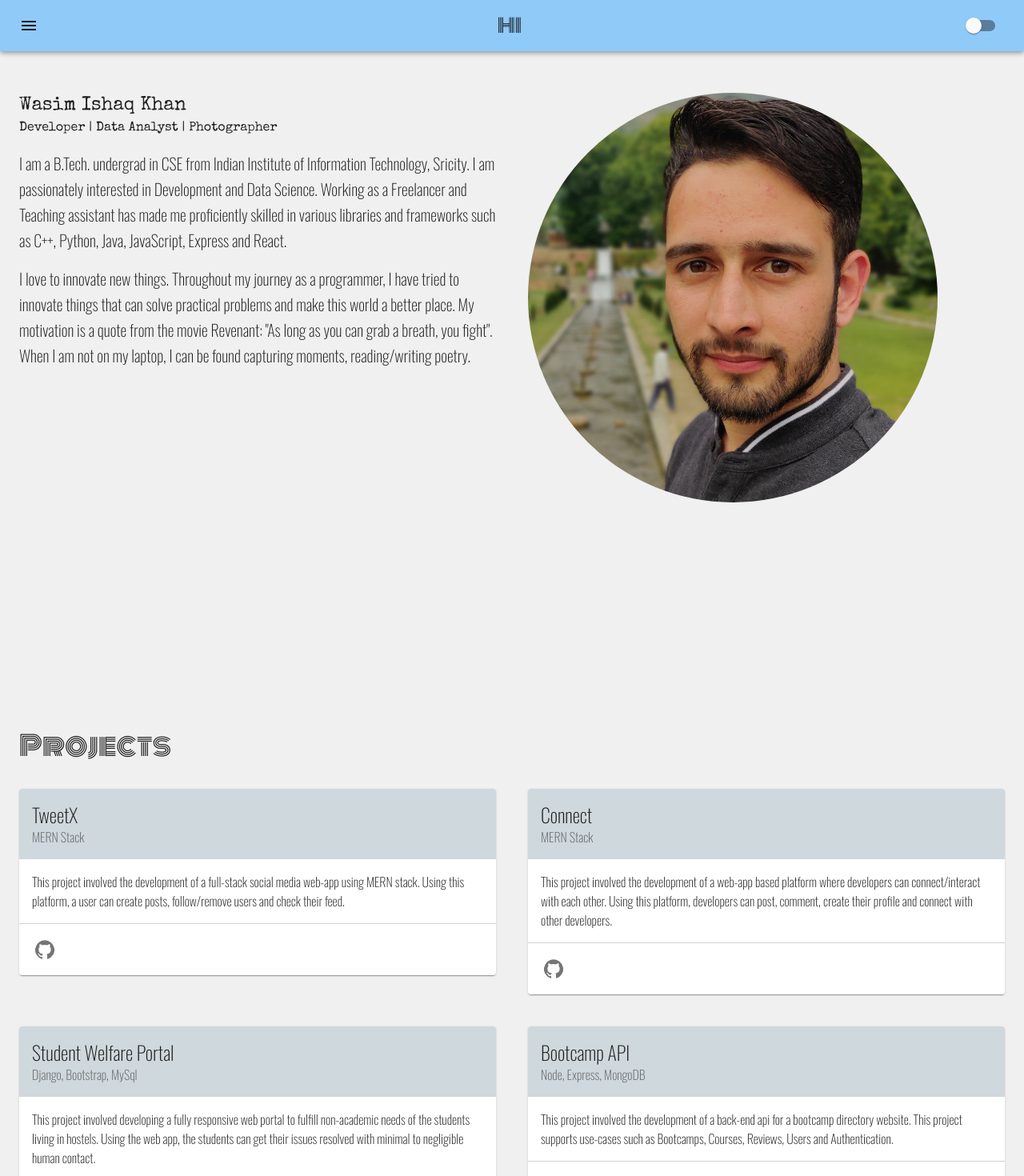
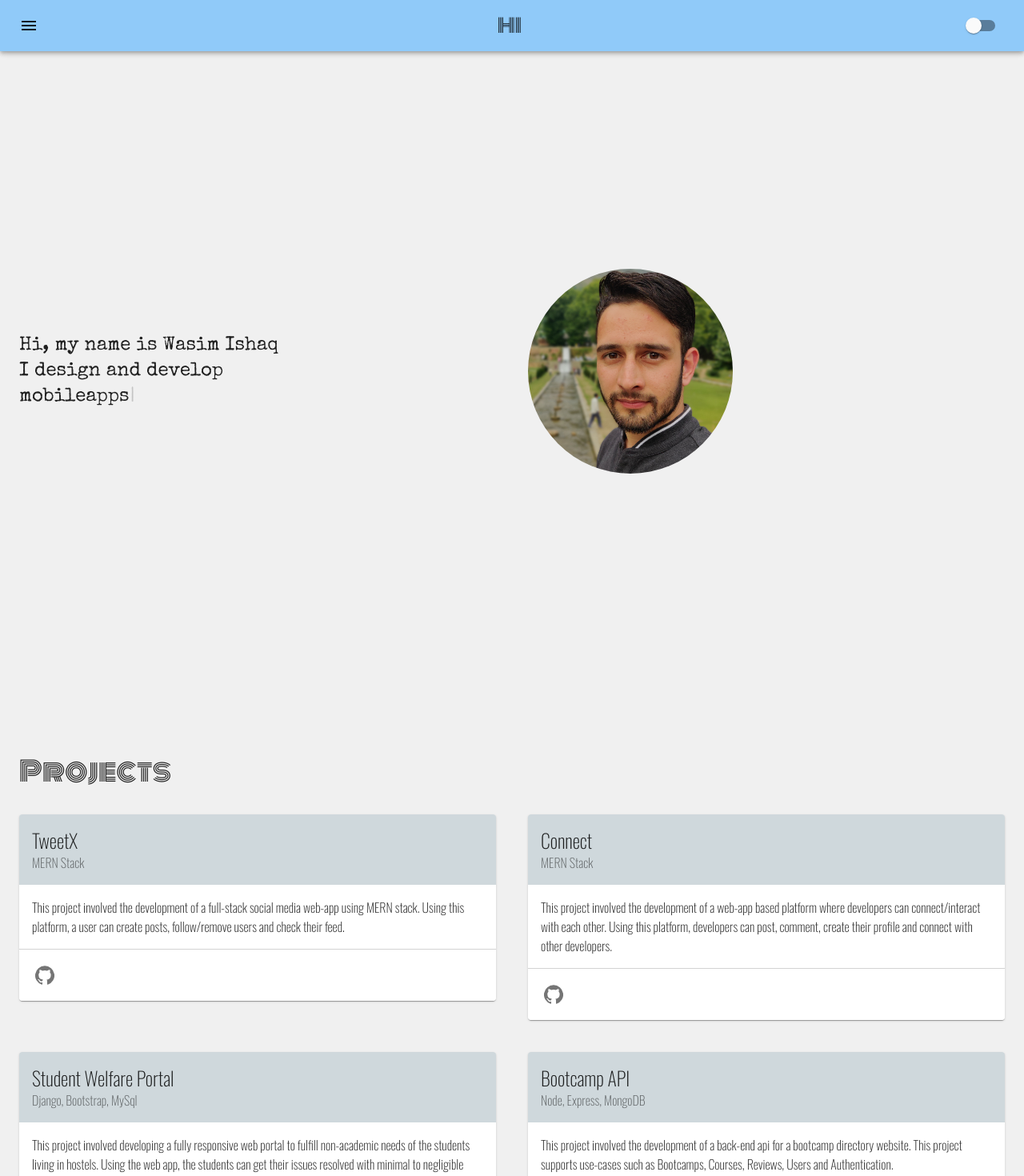
Before and after one commit to wasim919/wasim919.github.io, a React (Create React App) app: page / in a window 1280 px wide. Shown: the top 1470 px of the page at 80% size. Built offline with nearby package versions, Linux system fonts and the light colour scheme.

Commit message:
animations added

```diff
--- a/package.json
+++ b/package.json
@@ -13,6 +13,8 @@
 		"react": "^17.0.1",
 		"react-dom": "^17.0.1",
 		"react-scripts": "4.0.1",
+		"react-spring": "^8.0.27",
+		"typewriter-effect": "^2.17.0",
 		"web-vitals": "^0.2.4"
 	},
 	"scripts": {
--- a/src/components/Connect.jsx
+++ b/src/components/Connect.jsx
@@ -20,7 +20,7 @@ const useStyles = makeStyles((theme) => ({
 export default function Connect({ id }) {
 	const classes = useStyles()
 	return (
-		<div style={{ marginTop: "2rem" }}>
+		<div style={{ marginTop: "5rem" }}>
 			<Typography className={classes.titleStyle} variant="h4">
 				Connect
 			</Typography>
--- a/src/components/Experience.jsx
+++ b/src/components/Experience.jsx
@@ -7,7 +7,7 @@ import ExperienceListComponent from "./ExperienceListComponent"
 
 const useStyles = makeStyles((theme) => ({
 	mainContainer: {
-		marginTop: "3rem"
+		marginTop: "5rem"
 	},
 	titleStyle: {
 		fontFamily: "Monoton",
--- a/src/components/Formal Info.jsx
+++ b/src/components/Formal Info.jsx
@@ -28,7 +28,7 @@ import { formalInfo } from "../content"
 
 const useStyles = makeStyles((theme) => ({
 	mainContainer: {
-		marginTop: "3rem"
+		marginTop: "5rem"
 	},
 	titleStyle: {
 		fontFamily: "Monoton",
--- a/src/components/MyBio.jsx
+++ b/src/components/MyBio.jsx
@@ -1,6 +1,8 @@
 import React from "react"
 
 import { Grid, Typography, Avatar } from "@material-ui/core"
+
+import Typewriter from "typewriter-effect"
 
 import { useStyles } from "./MyBio.theme"
 import { bio } from "../content"
@@ -9,17 +11,43 @@ export default function MyBio({ id }) {
 	const classes = useStyles()
 	return (
 		<Grid className={classes.gridStyle} container>
-			<Grid container spacing={5} className={classes.innerGridStyle}>
+			<Grid container spacing={5} alignItems="center" justify="center" className={classes.innerGridStyle}>
 				<Grid item sm={12} md={6}>
 					<Typography id={id} className={classes.myName} variant="h5">
-						Wasim Ishaq Khan
+						Hi, my name is Wasim Ishaq
 					</Typography>
-					<Typography className={classes.myName}>Developer | Data Analyst | Photographer</Typography>
-					{(bio || []).map((ele, index) => (
+					<Typography style={{ display: "flex" }} id={id} className={classes.myName} variant="h5">
+						I design and develop&nbsp;
+					</Typography>
+					<Typography style={{ display: "flex" }} id={id} className={classes.myName} variant="h5">
+						<Typewriter
+							options={{
+								loop: true
+							}}
+							onInit={(typewriter) => {
+								typewriter
+									.typeString("webapps")
+									.pauseFor(1000)
+									.deleteAll()
+									.typeString("mobileapps")
+									.pauseFor(1000)
+									.deleteAll()
+									.typeString("ui/ux")
+									.pauseFor(1000)
+									.deleteAll()
+									.typeString("things")
+									.pauseFor(1000)
+									.deleteAll()
+									.start()
+							}}
+						/>
+					</Typography>
+					{/* <Typography className={classes.myName}>Developer | Data Analyst | Photographer</Typography> */}
+					{/* {(bio || []).map((ele, index) => (
 						<Typography key={index} variant="h6" className={classes.bioStyle}>
 							{ele}
 						</Typography>
-					))}
+					))} */}
 				</Grid>
 				<Grid item sm={12} md={6}>
 					<Avatar className={classes.myPhotoStyle} alt="My Photo" src="./images/Wasim.jpeg"></Avatar>
--- a/src/components/MyBio.theme.js
+++ b/src/components/MyBio.theme.js
@@ -2,12 +2,12 @@ import { makeStyles } from "@material-ui/core"
 
 export const useStyles = makeStyles((theme) => ({
 	gridStyle: {
-		[theme.breakpoints.up("md")]: {
-			height: "100vh"
-		}
+		// [theme.breakpoints.up("md")]: {
+		height: "100vh"
+		// }
 	},
 	innerGridStyle: {
-		marginTop: "2rem"
+		// marginTop: "2rem"
 	},
 	myName: {
 		fontFamily: "Special Elite, cursive"
@@ -15,14 +15,20 @@ export const useStyles = makeStyles((theme) => ({
 	bioStyle: {
 		marginTop: "1rem"
 	},
-	myPhotoStyle: {
-		width: 0,
-		height: 0
+	// myPhotoStyle: {
+	// 	width: 0,
+	// 	height: 0
+	// },
+	[theme.breakpoints.down("md")]: {
+		myPhotoStyle: {
+			width: "256px",
+			height: "256px"
+		}
 	},
 	[theme.breakpoints.up("md")]: {
 		myPhotoStyle: {
-			width: "512px",
-			height: "512px"
+			width: "256px",
+			height: "256px"
 		}
 	}
 }))
--- a/src/components/Projects.jsx
+++ b/src/components/Projects.jsx
@@ -9,7 +9,7 @@ import { projects } from "../content"
 const useStyles = makeStyles((theme) => ({
 	mainContainer: {
 		[theme.breakpoints.up("md")]: {
-			marginTop: "3rem"
+			marginTop: "5rem"
 		}
 	},
 	titleStyle: {
```
Also changed, not shown: 2 other files (tests, documents, lock files or other folders).
